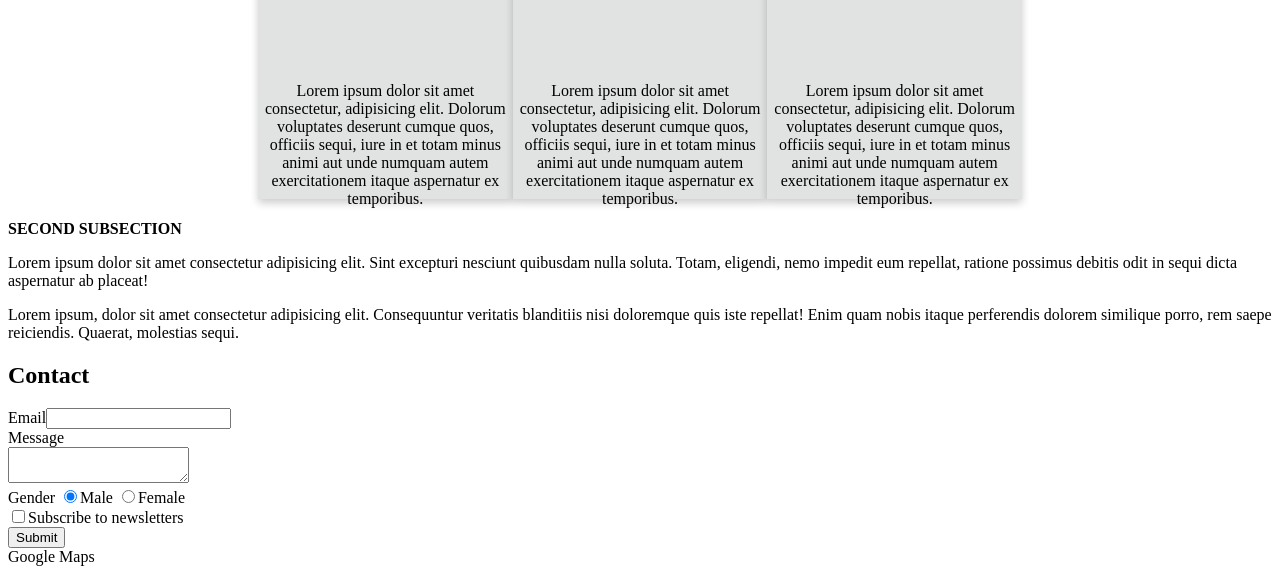
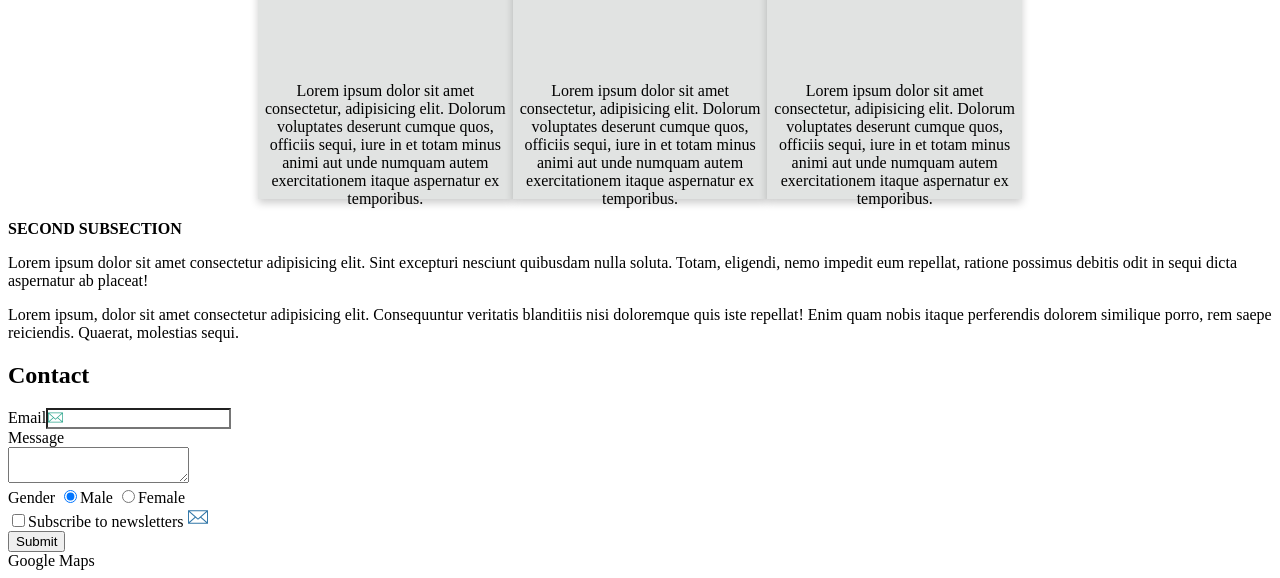
Before and after one commit to DorinCiora/Holiday-Planner, a plain HTML site: page index.html in a window 1280 px wide. Shown: the part 361-939 px from the top of the page. Drawn offline with Linux system fonts and the light colour scheme.

Commit message:
adding svg

```diff
--- a/index.html
+++ b/index.html
@@ -48,15 +48,14 @@
     <div class="contact">
         <div class="contact-form">
             <form>
-                Email<input type="text" name="Email" id="email"><br>
+                Email<input type="text" name="Email" id="email" style="background:url(email1.svg) no-repeat"><br>
                 Message<br><textarea></textarea><br>
                 Gender
                 <input type="radio" name="gender" value="male" checked>Male
                 <input type="radio" name="gender" value="female">Female<br>
-                <input type="checkbox" name="checked" value="subscribe">Subscribe to newsletters<br>
+                <input type="checkbox" name="checked" value="subscribe">Subscribe to newsletters <img src="email2.svg" alt="email icon"><br>
                 <input type="submit" value="Submit">
             </form>
-
         </div>
         <div class="google-maps">
             Google Maps
--- a/style.css
+++ b/style.css
@@ -4,7 +4,6 @@
 }
 
 .nav-menu {
-    display: flex;
     margin: auto;
 }
 
```
Also changed, not shown: email1.svg (added), email2.svg (added), plus.svg (added).
